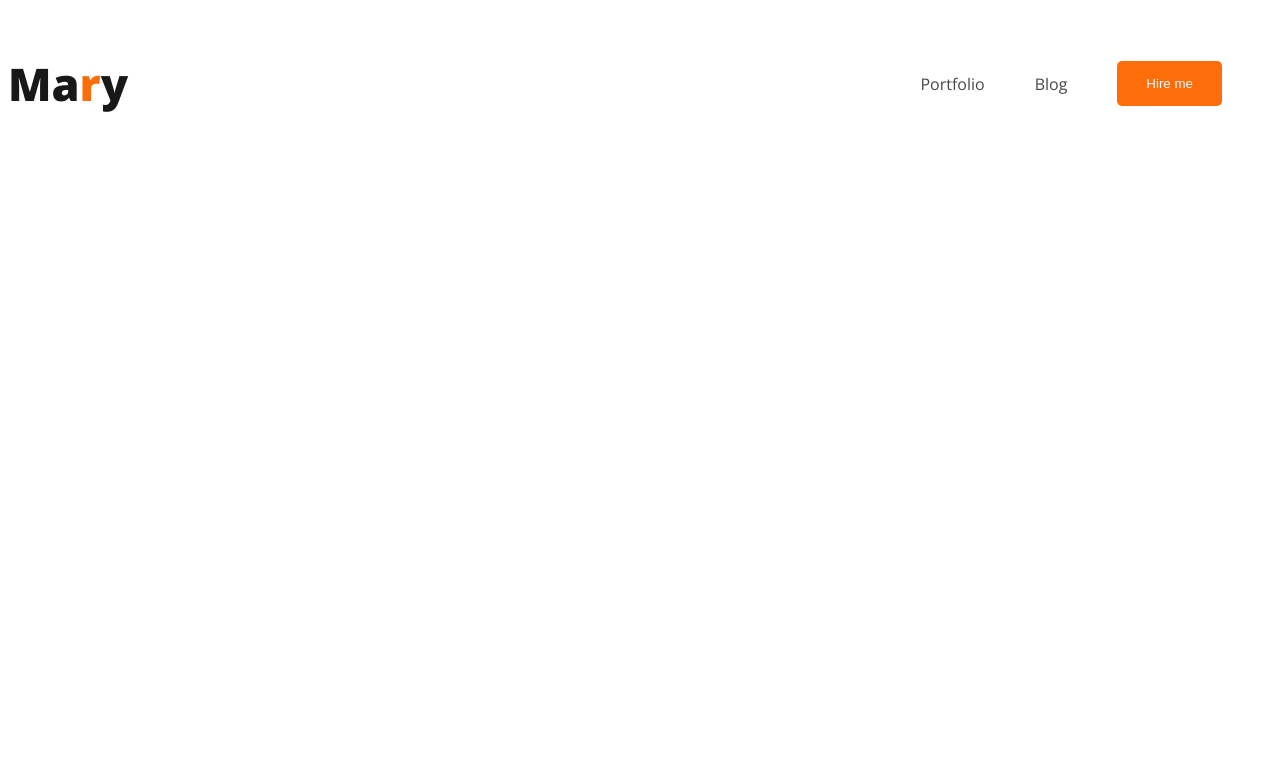
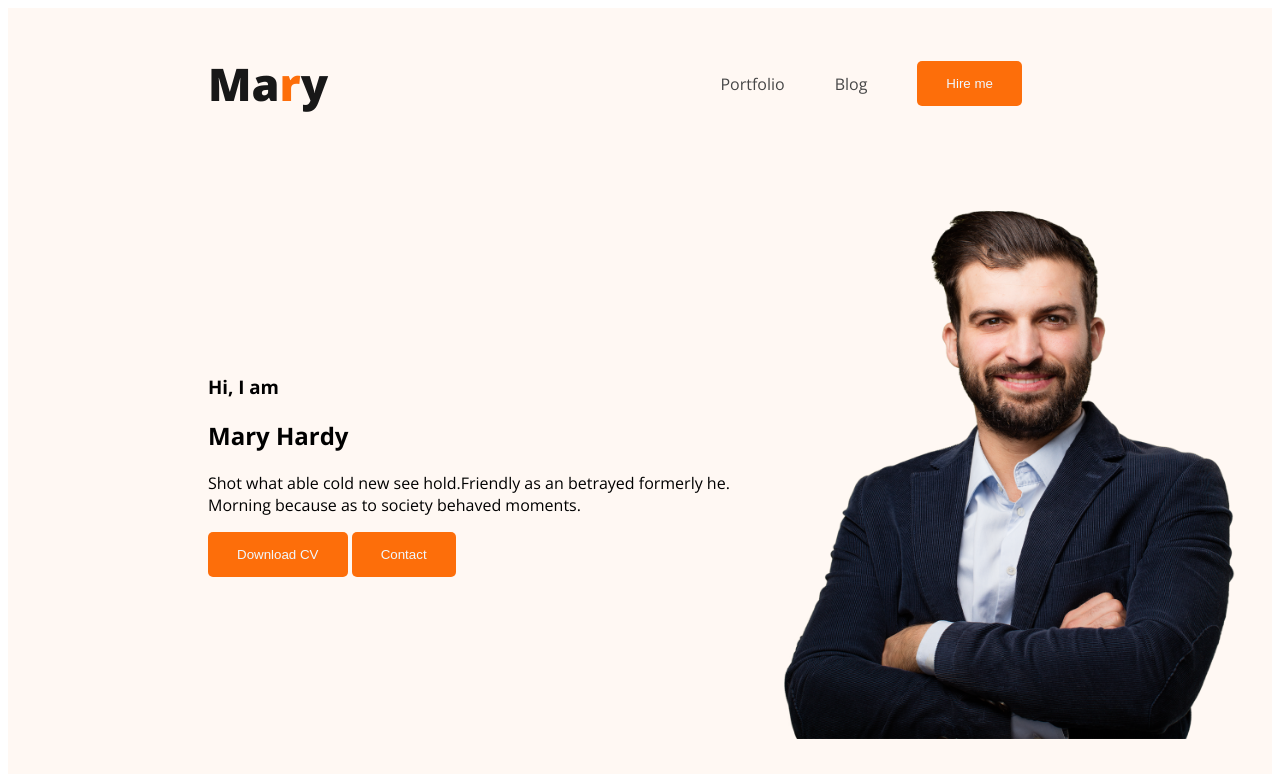
Before and after one commit to ShorifHasan01/developer-portfolio, a plain HTML site: page index.html in a window 1280 px wide. Drawn offline with nearby package versions, Linux system fonts and the light colour scheme.

Commit message:
banner added

```diff
--- a/index.html
+++ b/index.html
@@ -10,7 +10,7 @@
     <link rel="stylesheet" href="styles/nav.css">
 </head>
 <body>
-    <header>
+    <header class="header">
 <nav>
 <h3 class="nav-tittle">Ma<span class="text-primary">r</span>y</h3>
 <ul>
@@ -21,6 +21,20 @@
 
 
 </nav>
+<div class="banner">
+    <div>
+    <h3>Hi, I  am</h3>
+    <h2>Mary Hardy</h2>
+    <p>Shot what able cold new see hold.Friendly as an betrayed formerly he. Morning because as to society behaved moments.</p>
+    <button class="btn-primary">Download CV</button>
+    <button class="btn-primary">Contact</button>
+</div>
+<div>
+    <img class="profile-pic" src="images/hardy.png" alt="">
+</div>
+</div>
+
+
     </header>
     <main>
 
--- a/styles/nav.css
+++ b/styles/nav.css
@@ -1,9 +1,13 @@
 body{
     font-family: 'Open Sans', sans-serif;
 }
+/* navigation bar ralated style */
+
 nav{
     display: flex;
     justify-content: space-between;
+    margin: 0px 200px;
+
 }
 .nav-tittle{
     color: var(--Dark-01, #181818);
@@ -35,3 +39,20 @@ padding: 15px 29px;
 
 border: 0px solid white;
 }
+
+/* header ralated style */
+
+.header{
+    background: #FFF8F3;
+}
+.banner{
+    padding: 30px 30px 30px 200px;
+    display: flex;
+    align-items: center;
+    justify-content: space-between;
+
+}
+.banner .profile-pic{
+    width: 500px;
+height: 550px;
+}
```
